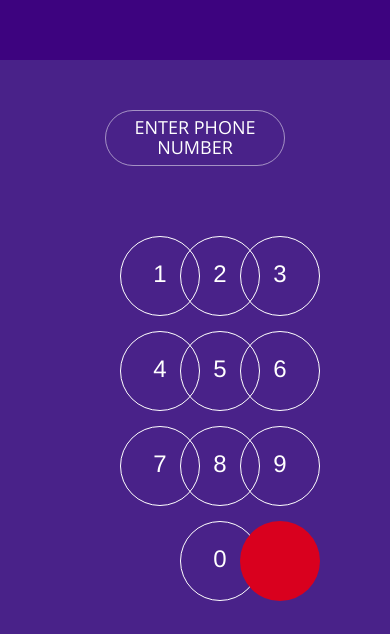
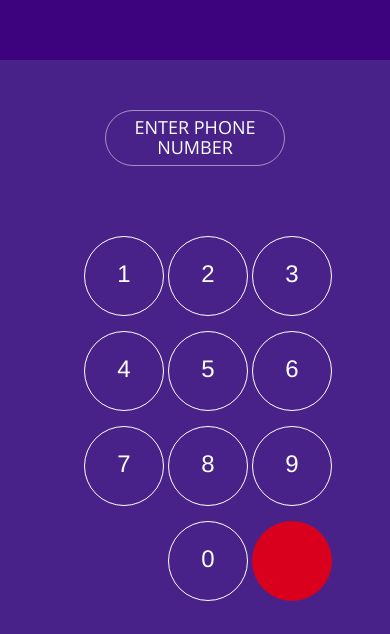
Before and after one commit to Rajat26599/GSP-Producer-, a plain HTML site: page index.html in a window 390 px wide. Shown: the part 784-1418 px from the top of the page. Drawn offline with nearby package versions, Linux system fonts and the light colour scheme.

Commit message:
second commit

```diff
--- a/index.html
+++ b/index.html
@@ -35,6 +35,17 @@
         height:80px;
         padding:24px;
       }
+      .dial-pad {
+        width: 50%;
+        margin:auto;
+        padding-top:50px;
+      }
+
+      @media screen and (max-width: 600px) {
+        .dial-pad {
+          width: 70%;
+        }
+      }
     </style>
 
   </head>
@@ -60,7 +71,7 @@
           <h4 style="border:1px solid rgba(255,255,255,0.5); border-radius:30px; margin:auto; padding:4%; font-family: 'Open Sans', sans-serif;">ENTER PHONE NUMBER</h4>
         </div>
 
-        <div style="width:50%; margin:auto; padding-top:50px;">
+        <div class="dial-pad">
           <div class="">
             <div class="col-xs-4">
               <h3 class="dial">1</h3>
@@ -102,7 +113,7 @@
               <h3 class="dial">0</h3>
             </div>
             <div class="col-xs-4">
-              <h3 style="border:0px solid white; border-radius:50%; width:80px; height:80px; background:#d9001e; padding:28px 20px"><i class="material-icons">&#xe14a;</i></h3>
+              <h3 class="dial" style="border:0px solid white; background:#d9001e; padding:28px 20px"><i class="material-icons">&#xe14a;</i></h3>
             </div>
           </div>
 
```
